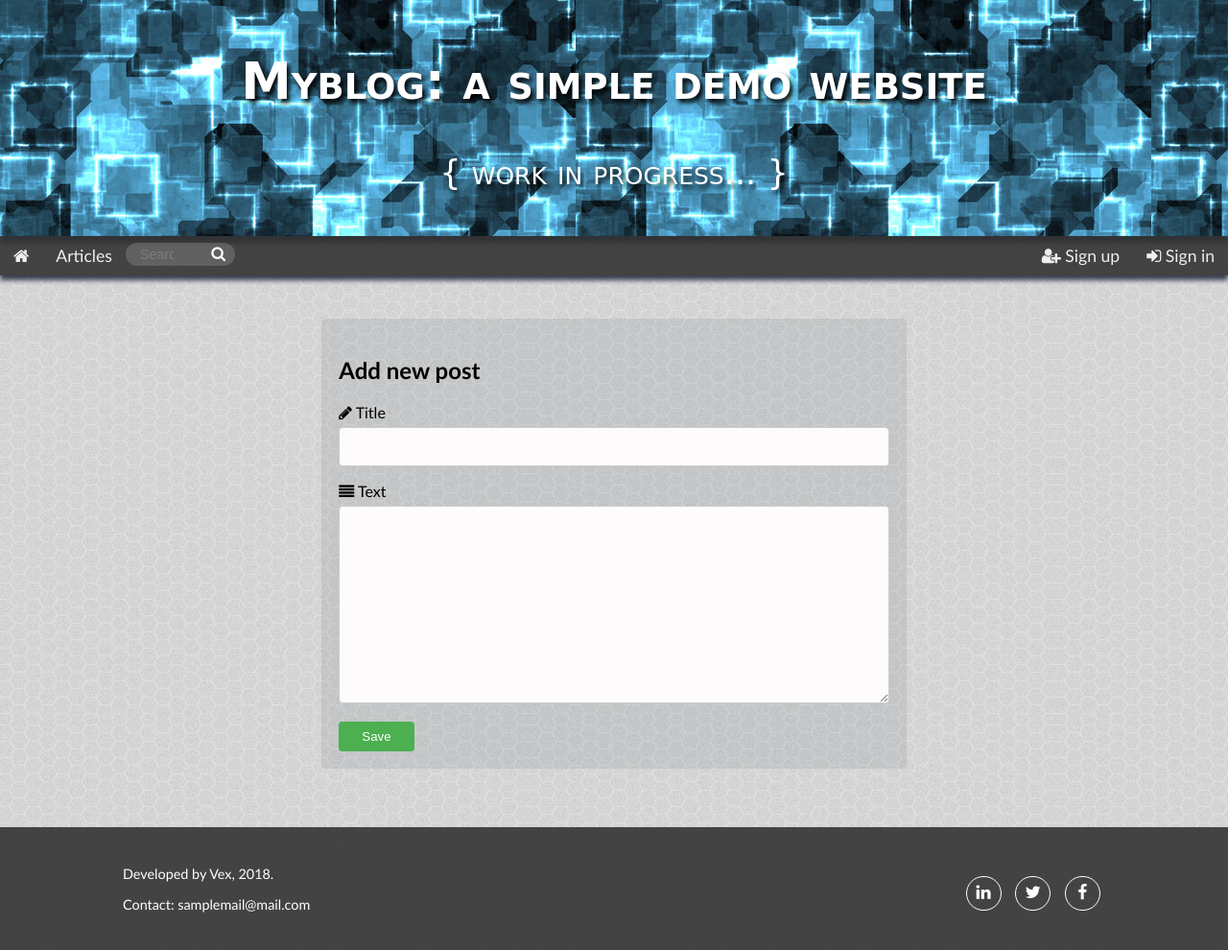
After one commit to reduvius/myblog, a PHP site: template src/views/new-post.twig in a window 1280 px wide. The commit adds this page. Shown: the whole page at 96% size. Run offline with PHP 8.4, Linux system fonts and the light colour scheme; the template is opened without the code that fills it, so the values that code supplies are empty; some libraries are stand-ins or nearby versions.

Commit message:
Add option to edit existing posts; numerous html and css changes

```diff
--- a/src/views/css/error.css
+++ b/src/views/css/error.css
@@ -1,5 +1,5 @@
 h1 {
     color:red;
-    padding: 10em 2em;
+    padding: 6em 2em;
     text-align: center
 }
--- a/src/views/css/layout.css
+++ b/src/views/css/layout.css
@@ -344,13 +344,10 @@ footer #r-footer a.fa {
     height: 2.1em;
     text-align: center;
     text-decoration: none;
-    border-radius: 50%;
+    border: 1px solid white;
+    border-radius: 1.1em;
     color: white;
     transition: 0.4s;
-}
-
-footer #r-footer a.fa.fa-facebook {
-    background-color: #3B5998;
 }
 
 footer #r-footer a.fa.fa-facebook:hover {
@@ -358,17 +355,9 @@ footer #r-footer a.fa.fa-facebook:hover {
     color: #3B5998;
 }
 
-footer #r-footer a.fa.fa-twitter {
-    background-color: #55ACEE;
-}
-
 footer #r-footer a.fa.fa-twitter:hover {
     background-color: white;
     color: #55ACEE;
-}
-
-footer #r-footer a.fa.fa-linkedin {
-    background-color: #007bb5;
 }
 
 footer #r-footer a.fa.fa-linkedin:hover {
--- a/src/views/css/new.css
+++ b/src/views/css/new-post-edit-post.css
@@ -10,6 +10,14 @@
     background: rgba(54, 69, 79, 0.1);
     padding: 3%;
     margin: 5% 0% 5% 0%;
+}
+
+#main #container #err {
+    color: white;
+    background-color: #e0301e;
+    padding: 1%;
+    margin-top: 2%;
+    border-radius: 5px;
 }
 
 #main #container input[type=text], #main #container textarea {
--- a/src/views/css/post.css
+++ b/src/views/css/post.css
@@ -53,8 +53,8 @@
 
 #sec1 div:last-child button {
 	font-size: 0.7em;
-	border: 1px solid #111;
-	border-radius: 10px;
+	border: 1px solid #555555;
+	border-radius: 0.8em;
 	min-width: 1.6em;
 	padding: 0px 5px;
 	display: none;
@@ -63,7 +63,7 @@
 }
 
 #sec1 div:last-child button:hover {
-	background-color: #333;
+	background-color: #555555;
 	color: #f7f7f7;
 	cursor: pointer;
 	transition-duration: 0.4s;
--- a/src/views/error.twig
+++ b/src/views/error.twig
@@ -9,5 +9,5 @@
 {% endblock %}
 
 {% block content %}
-    <h1>Error: {{ errorMessage }}</h1>
+    <h1>{{ errorMessage }}</h1>
 {% endblock %}
--- /dev/null
+++ b/src/views/js/new-post-edit-post.js
@@ -0,0 +1,27 @@
+// NEW FORM VALIDATION
+function validateForm() {
+    var x = document.forms["new-form"]["title"].value;
+    var y = document.forms["new-form"]["content"].value;
+    if (x == "") {
+        alert("Title cannot be empty.");
+        return false;
+    }
+    if (y == "") {
+        alert("Content cannot be empty.");
+        return false;
+    }
+}
+
+// EDIT FORM VALIDATION
+function validateForm() {
+    var x = document.forms["edit-form"]["title"].value;
+    var y = document.forms["edit-form"]["content"].value;
+    if (x == "") {
+        alert("Title cannot be empty.");
+        return false;
+    }
+    if (y == "") {
+        alert("Content cannot be empty.");
+        return false;
+    }
+}
--- a/src/views/login.twig
+++ b/src/views/login.twig
@@ -37,7 +37,7 @@
 
                 <hr>
 
-                <input type="submit" value="Register">
+                <input type="submit" value="Sign In">
             </form>
 
             <p id="bt">Don't have an account?
--- /dev/null
+++ b/src/views/new-post.twig
@@ -0,0 +1,41 @@
+{% extends 'layout.twig' %}
+
+{% block title %}
+    New Article
+{% endblock %}
+
+{% block css %}
+    <link rel="stylesheet" href="/src/views/css/new-post-edit-post.css" />
+{% endblock %}
+
+{% block content %}
+    <div class="col-3 col-s-1"></div>
+    <div class="col-6 col-s-10">
+        <!-- NEW POST FORM -->
+        <div id="container">
+            <h2>Add new post</h2>
+
+            {% if errorMessage is defined %}
+                <p id="err"><strong>{{ errorMessage }}</strong></p>
+            {% endif %}
+
+            <form name="new-form" action="/new" method="post"
+                onsubmit="return validateForm()">
+                <label for="title"><i class="fa fa-pencil"></i> Title</label>
+                <input type="text" name="title">
+
+                <label for="content">
+                    <i class="fa fa-align-justify"></i> Text
+                </label>
+                <textarea name="content" rows="12"></textarea>
+
+                <input type="submit" value="Save">
+            </form>
+        </div>
+    </div>
+    <div class="col-3 col-s-1"></div>
+{% endblock %}
+
+{% block js %}
+    <script src="/src/views/js/new-post-edit-post.js"></script>
+{% endblock %}
--- a/src/views/post.twig
+++ b/src/views/post.twig
@@ -41,10 +41,11 @@
             <div id="sec2">
                 <p id="comm">Show comment section ▾</p>
                 {% if isAuth and post.userId == uId %}
-                    <a id="del" href="/delete-post/{{ post.id }}"
+                    <a id="p-del" href="/delete-post/{{ post.id }}"
                         title="Delete post"><i class="fa fa-trash-o"></i>
                     </a>
-                    <a title="Edit post"><i class="fa">&#xf044;</i></a>
+                    <a id="p-edit" href="/edit-post/{{ post.id }}/get-form"
+                        title="Edit post"><i class="fa">&#xf044;</i></a>
                 {% endif %}
             </div>
         </div>
--- a/src/views/posts.twig
+++ b/src/views/posts.twig
@@ -35,7 +35,7 @@
     <div class="col-12" id="pagination">
         {% if currentPage != 1 %}
             <a class="pgs" href="/posts/1">&laquo First Page<a>
-            <a class="pgs" href="/posts/{{ currentPage - 1 }}">‹</a>
+            <a class="pgs" href="/posts/{{ currentPage - 1 }}">&lsaquo;</a>
         {% endif %}
 
         {% for page in pagesArray %}
@@ -47,7 +47,7 @@
         {% endfor %}
 
         {% if currentPage < lastPage %}
-            <a class="pgs" href="/posts/{{ currentPage + 1 }}">›</a>
+            <a class="pgs" href="/posts/{{ currentPage + 1 }}">&rsaquo;</a>
             <a class="pgs" href="/posts/{{ lastPage }}">Last Page &raquo<a>
         {% endif %}
     </div>
--- a/src/views/register.twig
+++ b/src/views/register.twig
@@ -49,7 +49,7 @@
 
                 <hr>
 
-                <input type="submit" value="Register">
+                <input type="submit" value="Sign Up">
             </form>
 
             <p id="bt">Already have an account?
```
Also changed, not shown: src/Controllers/PostController.php (+69 -7 lines), src/Controllers/UserController.php (+4 -4 lines), src/Core/config/routes.json (+16 -0 lines), src/Models/PostModel.php (+16 -0 lines), src/views/css/posts.css (+6 -5 lines), src/views/edit-post.twig (renamed from src/views/new.twig, +9 -13 lines), src/views/js/new.js (deleted, +0 -13 lines), src/views/js/post.js (+9 -2 lines).
